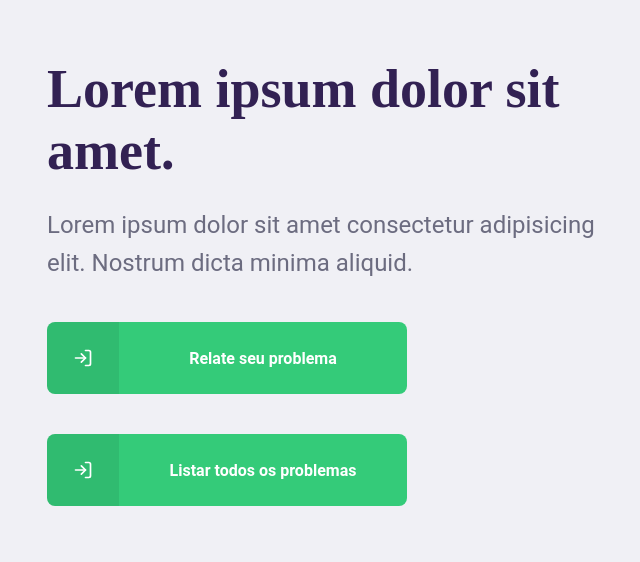
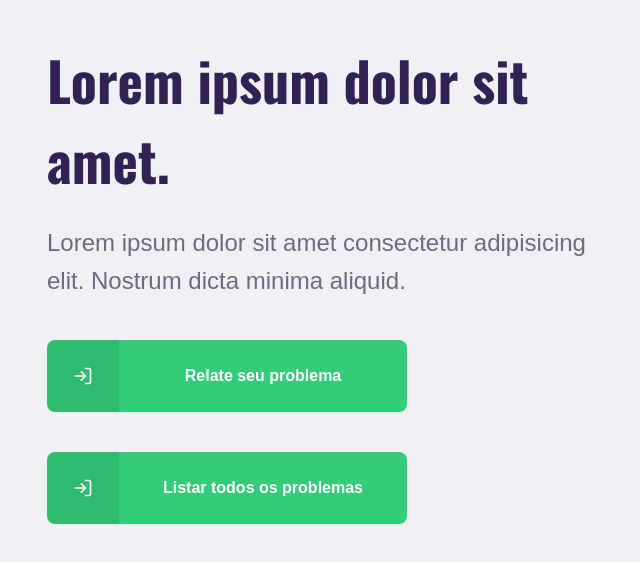
Before and after one commit to SaLandini/trucker-safer, a React (Create React App) app in the folder web/: page / in a window 1280 px wide. Shown: the part 142-704 px from the top of the page, without its empty margins (73-713 px from the left). Built offline with nearby package versions, Linux system fonts and the light colour scheme; the HTML template or start-up script is replaced by a standard one.

Commit message:
Alterações no App.css

```diff
--- a/web/src/App.css
+++ b/web/src/App.css
@@ -17,10 +17,14 @@
   }
 
   body, input, button {
-    font-family: Roboto, Arial, Helvetica, sans-serif;
+    font-family: Noto, Arial, Helvetica, sans-serif;
   }
 
   h1, h2, h3, h4, h5, h6 {
     color: var(--title-color);
-    font-family: Ubuntu;
+    font-family: Ubuntu, Oswald;
   }
+
+  p {
+    font-family: 'Noto', Arial, Helvetica, sans-serif;
+  }
```
